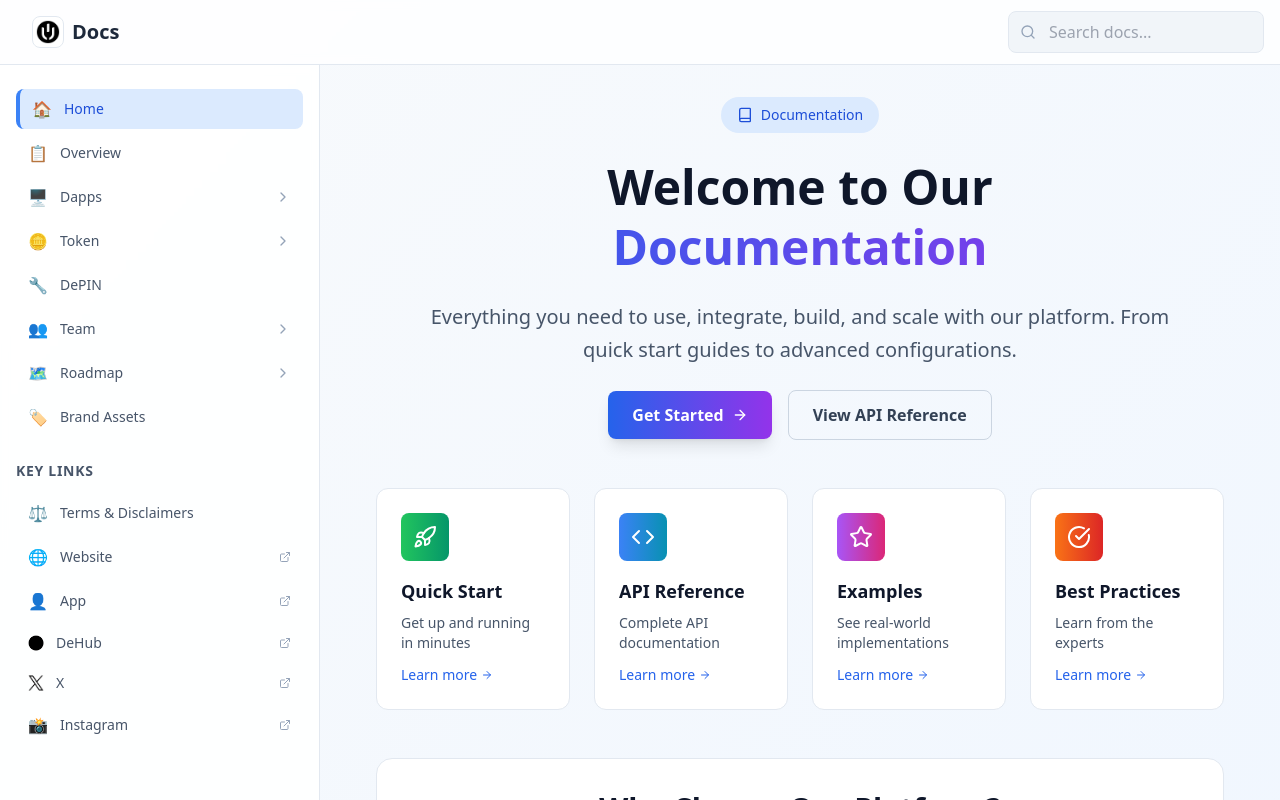
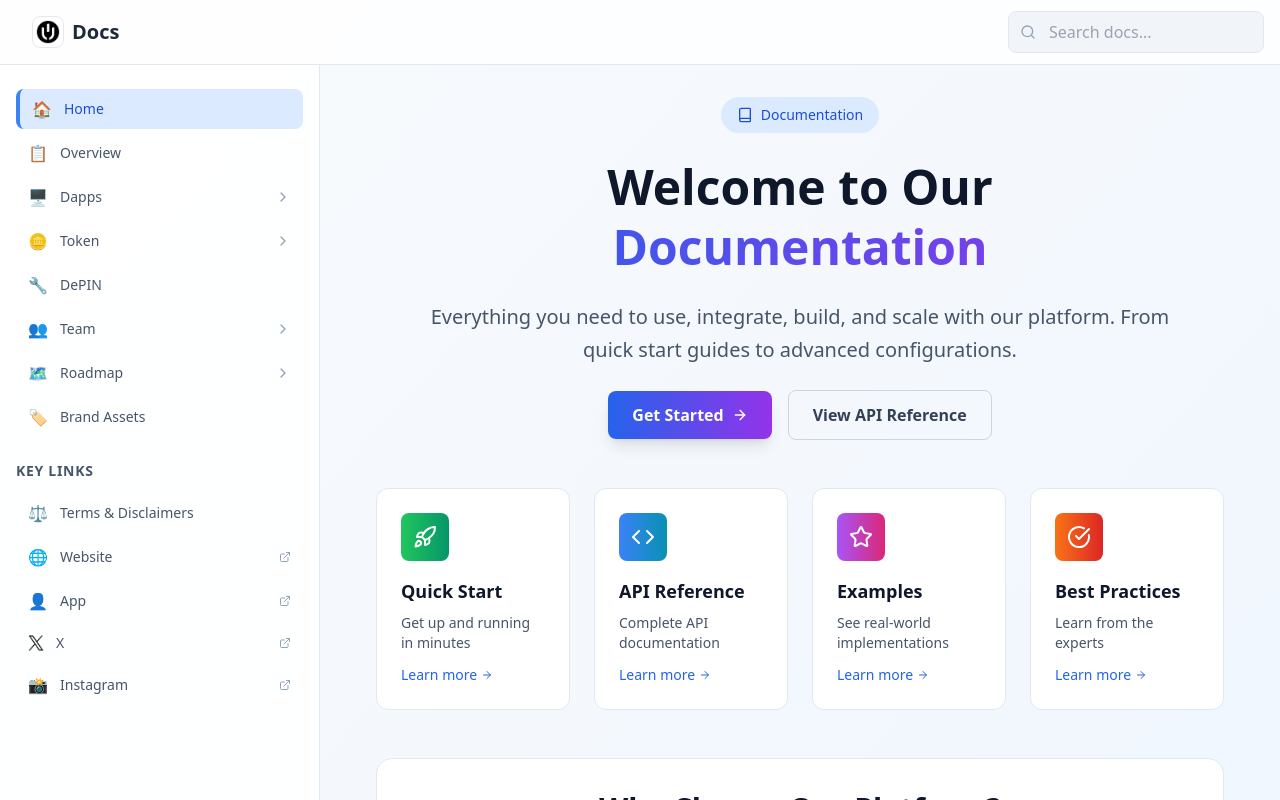
Before and after one commit to maldoteth/dehubdocs, a React (Vite) app: page /docs in a window 1280 px wide. Shown: the top 800 px of the page. Built offline with nearby package versions, Linux system fonts and the light colour scheme.

Commit message:
Remove DeHub tab
Removed the DeHub tab from the sidebar menu in `src/components/DocsLayout.tsx`.

```diff
--- a/src/components/DocsLayout.tsx
+++ b/src/components/DocsLayout.tsx
@@ -1,4 +1,3 @@
-
 import React, { useState } from 'react';
 import { Outlet, Link, useLocation } from 'react-router-dom';
 import {
@@ -38,7 +37,6 @@ const menuItems = [
       { title: 'Terms & Disclaimers', path: '/docs/terms', icon: '⚖️' },
       { title: 'Website', path: 'https://dehub.io/', icon: '🌐', external: true },
       { title: 'App', path: 'https://dehub.io/d', icon: '👤', external: true },
-      { title: 'DeHub', path: '/docs/dehub', icon: '/lovable-uploads/92949273-77b4-496a-b638-7b36b5078df9.png', external: true, isImage: true },
       { title: 'X', path: 'https://x.com/dehub_official', icon: '/lovable-uploads/4c5f32a0-dc0b-4846-a78d-cd3381206fa9.png', external: true, isImage: true },
       { title: 'Instagram', path: 'https://www.instagram.com/dehub_official/', icon: '📸', external: true },
     ]
```
